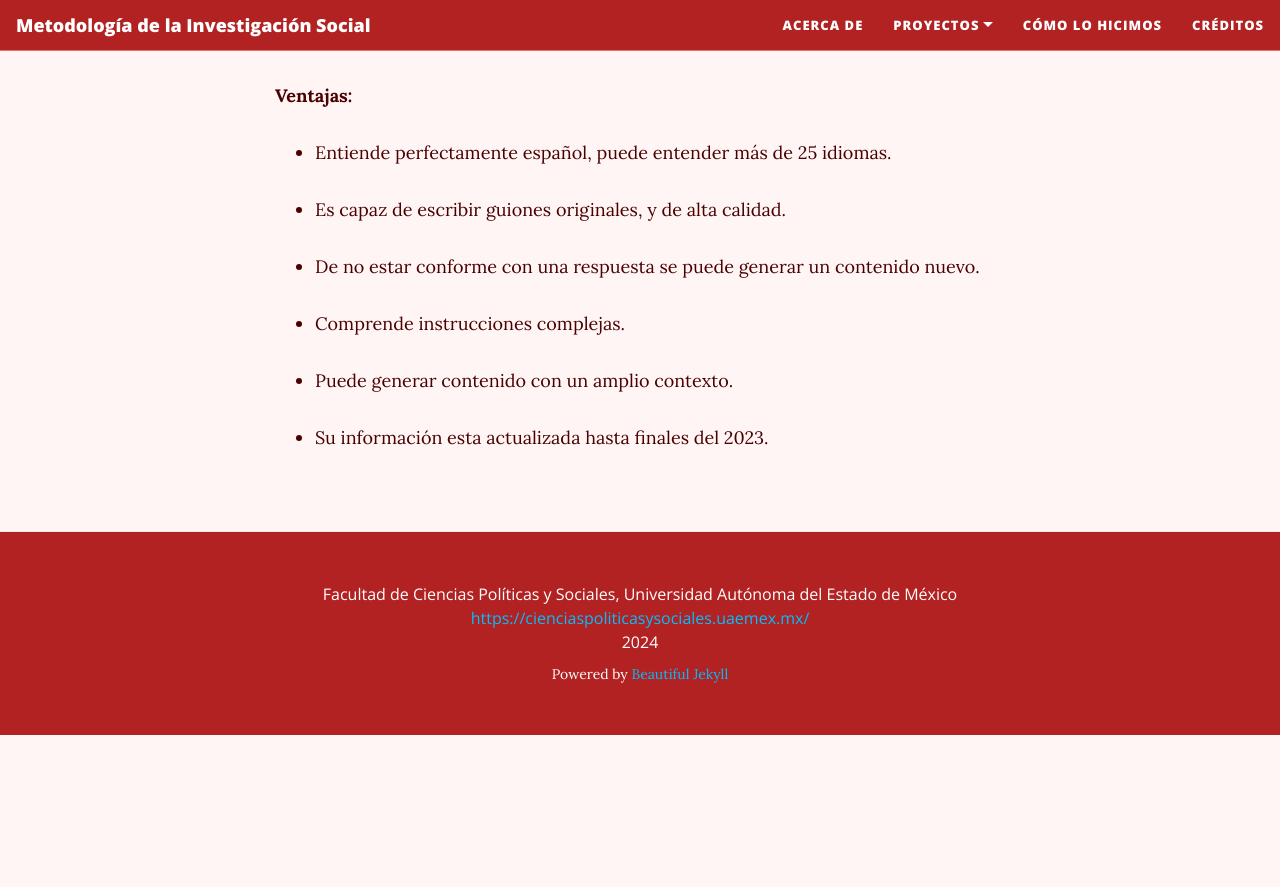
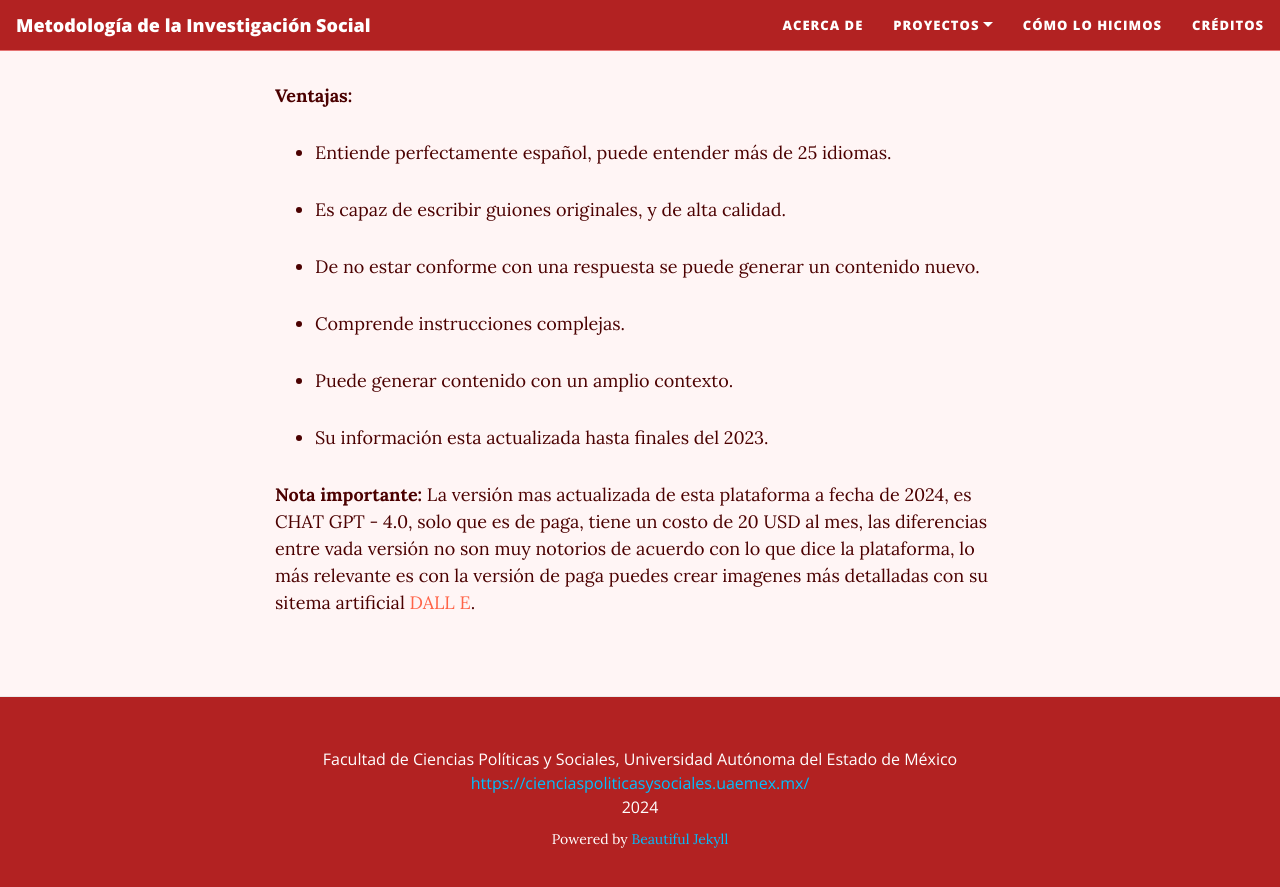
Before and after one commit to rosariorogel/metodologia, a Jekyll site: the page built from _pages/inteligencia-artificial.md, in a window 1280 px wide and 900 px high, scrolled down 3570 px. Shown: the top 887 px of the window. Built offline with Jekyll 4.4.1, drawn with Linux system fonts in a browser that asks for light colours; nearby versions of some CDN libraries; before the commit the page ends 4305 px from its top, so only the background shows below that.

Commit message:
Update inteligencia-artificial.md

```diff
--- a/_pages/inteligencia-artificial.md
+++ b/_pages/inteligencia-artificial.md
@@ -92,3 +92,5 @@ Es el desarrollo de una empresa llamada [Open AI](https://openai.com/). Este es
 * Puede generar contenido con un amplio contexto.
 
 * Su información esta actualizada hasta finales del 2023.
+
+**Nota importante:** La versión mas actualizada de esta plataforma a fecha de 2024, es CHAT GPT - 4.0, solo que es de paga, tiene un costo de 20 USD al mes, las diferencias entre vada versión no son muy notorios de acuerdo con lo que dice la plataforma, lo más relevante es con la versión de paga puedes crear imagenes más detalladas con su sitema artificial [DALL E](https://openai.com/index/dall-e-2/).
```
